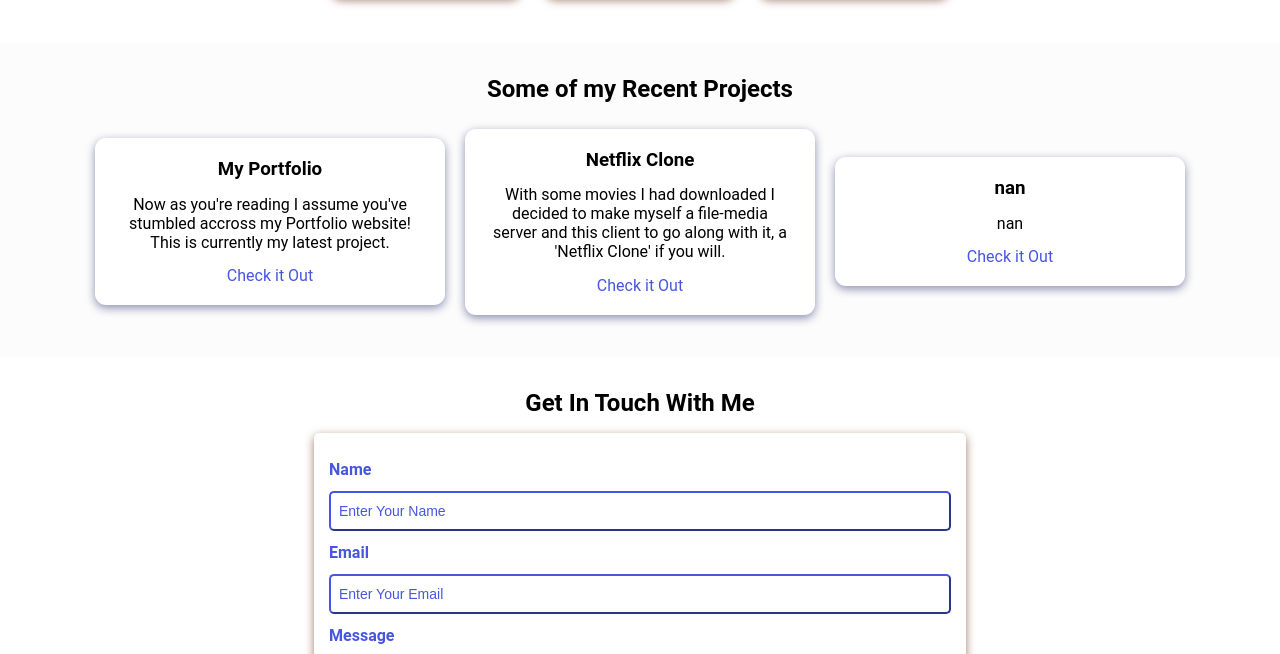
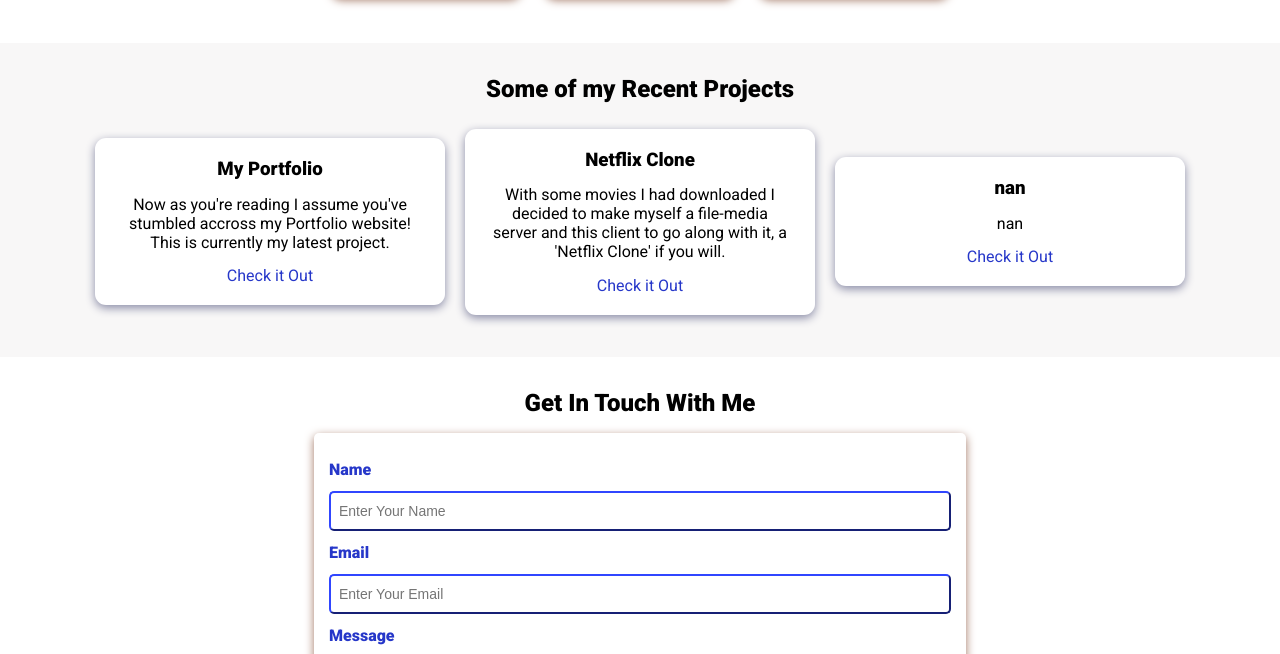
Before and after one commit to ProtonDev-sys/Portfolio, a plain HTML site: page index.html in a window 1280 px wide. Shown: the part 993-1647 px from the top of the page. Drawn offline with nearby package versions, Linux system fonts and the light colour scheme.

Commit message:
Fixed font and text padding issues

```diff
--- a/assets/style.css
+++ b/assets/style.css
@@ -1,14 +1,16 @@
+@import url("https://fonts.googleapis.com/css2?family=Roboto:ital,wght@0,400;0,900;1,700&display=swap");
+
 /* Variables */
 :root {
     --font-family: "Roboto", sans-serf;
     --normal-font: 400;
     --bold-font: 700;
     --bolder-font: 900;
-    --bg-color: #fcfcfc;
-    --primary-color: #4756df;
-    --secondary-color: #ff7235;
-    --primary-shadow: #8b8eaf;
-    --secondary-shadow: #a17a69;
+    --bg-color: #f8f7f7;
+    --primary-color: #2637c9;
+    --secondary-color: #f8530d;
+    --primary-shadow: #888aa5;
+    --secondary-shadow: #a17663;
     --bottom-margin: 0.5rem;
     --bottom-margin-2: 1rem;
     --line-height: 1.7rem;
@@ -245,8 +247,8 @@ nav {
     outline: none;
 }
 
-.input-field::placeholder {
-    padding: 0.5rem;
+.input-field {
+    text-indent: 0.5rem;
     color: var(--primary-color);
 }
 
--- a/index.html
+++ b/index.html
@@ -151,7 +151,7 @@
       <h2>Get In Touch With Me</h2>
       <div class="contact-form-container">
         <div class="contact-form">
-          <form action="https://formspree.io/f/xyylngw" method="POST">
+          <form action="https://formspree.io/f/xnqwzjzj" method="POST">
             <div class="form-control">
               <label for="name">Name</label>
               <input
```
